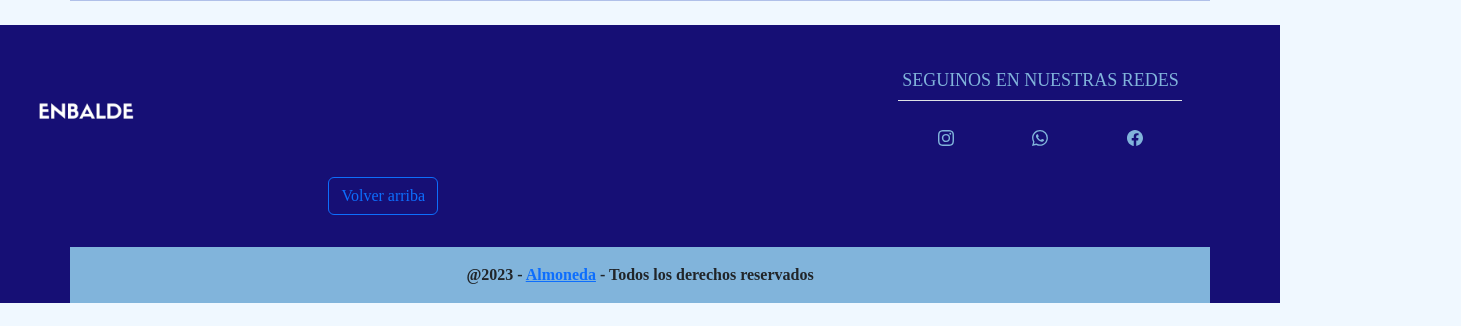
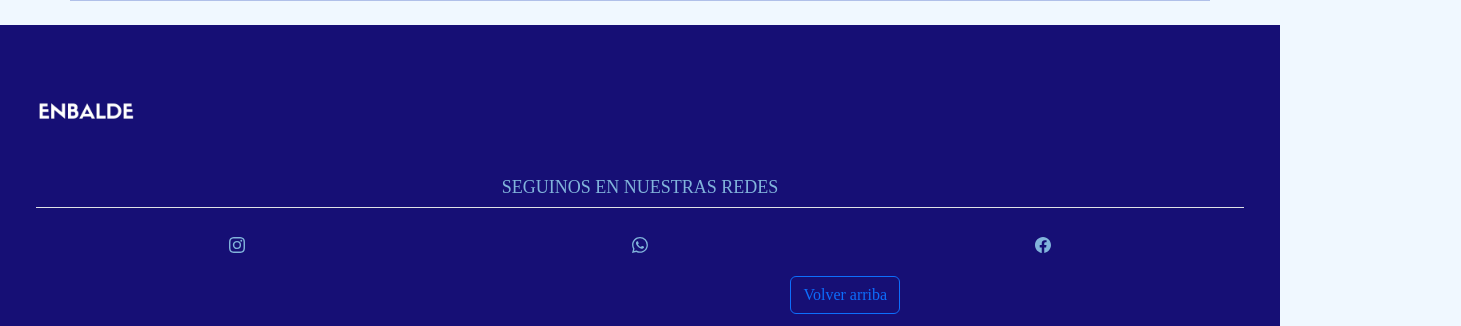
Before and after one commit to NataliaAlvarezIspc/proyecto-ispc-ecommerce, an Angular app in the folder front-end/enbalde/: page / in a window 1280 px wide. Shown: the part 1485-1811 px from the top of the page, 1461 px wide, since content can reach past the window. Before the commit the page ends 1788 px from the top, so only its background shows below. Built offline with nearby package versions, Linux system fonts and the light colour scheme; no server answers.

Commit message:
[ADD] Boton responsive todas las resoluciones

```diff
--- a/front-end/enbalde/src/app/shared/footer/footer.component.html
+++ b/front-end/enbalde/src/app/shared/footer/footer.component.html
@@ -5,7 +5,7 @@
         <a class="d-flex align-items-center mb-3"><img src="/assets/img/3-svg.png" alt="Logo EnBalde" width="100" height=""></a>
       </div>
 
-      <div class="col-md-3 text-center col-sm-auto offset-md-6">
+      <div class="col-md-3 text-center col-sm-auto offset-md-6 col-lg-12 mx-auto">
         <h5>SEGUINOS EN NUESTRAS REDES</h5>
         <ul class="nav d-flex  flex-sm-row justify-content-around my-1 border-top">
           <li class="nav-item mb-2 ms-0 my-3 py-2"><a [routerLink]="['']" class="nav-link p-0 text-light"></a><svg xmlns="http://www.w3.org/2000/svg" width="16" height="16" fill="currentColor" class="bi bi-instagram icons-instagram" viewBox="0 0 16 16">
@@ -19,12 +19,13 @@
           </svg></li>
         </ul>
       </div>
-      <div class="col-md-3 text-center col-sm-auto offset-md-2">
+      <div class="col-md-3 text-center col-sm-auto offset-md-2 col-lg-12">
         <button class="btn btn-outline-primary" type="button">
           <a class="nav-link "(click)="volverArriba()">Volver arriba</a>
         </button>
       </div>
     </div>
+
 
     <div class="container text-dark">
       <div class="d-flex flex-column flex-sm-row justify-content-center pt-3">
```
Also changed, not shown: 1 other file (tests, documents, lock files or other folders).
